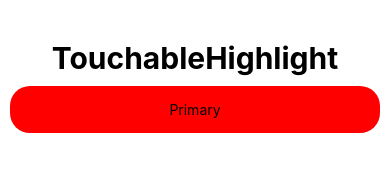
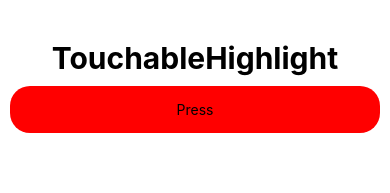
Before and after one commit to Rohit-Nandagawali/learning_react_native, a React Native app: screen / in a window 390 px wide. Shown: the top 193 px of the page. Built offline with nearby package versions, Linux system fonts and the light colour scheme.

Commit message:
learned about modal
there are some props of modal, visible, animation type, trasperent

```diff
--- a/App.tsx
+++ b/App.tsx
@@ -7,27 +7,37 @@ import {
   View,
   StyleSheet,
   TouchableHighlight,
-  ActivityIndicator,
+  Modal,
+  Button,
 
 } from 'react-native';
 
 
 
 function App(): JSX.Element {
-
-  const [show,setShow]=useState(false)
-
+  const [show, setShow]=useState(false)
   return (
-    <View >
+    <View style={Internalstyles.main}>
       <Text style={{ fontSize: 30, fontWeight: 'bold', marginTop: 40, alignSelf: 'center' }}>TouchableHighlight</Text>
+      <Modal
+      transparent={true}
+      visible={show}
+      animationType="slide"
+       >
+        <View style={Internalstyles.centerView}>
+          <View style={Internalstyles.modalView}>
+            <Text style={{fontSize:30,marginBottom:10}}>
+              This is modal
+            </Text>
+            <Button onPress={()=>setShow(false)} title='Close'></Button>
+          </View>
+        </View>
+      </Modal>
 
       <TouchableHighlight onPress={()=>setShow(true)} style={Internalstyles.Button}>
-        <Text>Primary</Text>
+        <Text>Press</Text>
       </TouchableHighlight>
 
-      {/* <ActivityIndicator size={"large"} color="red" animating={show}/> */}
-
-      {show?<ActivityIndicator size={"large"} color="red"/>:null}
 
     </View>
   );
@@ -37,6 +47,24 @@ function App(): JSX.Element {
 
 // defining Internal styling using StyleSheet.create()
 const Internalstyles = StyleSheet.create({
+  main:{
+    flex:1,
+
+  },
+  centerView:{
+    flex:1,
+    alignItems:"center",
+    justifyContent:"center"
+
+  },
+  modalView:{
+    backgroundColor:"white",
+    padding:40,
+    borderRadius:10,
+    shadowColor:"blue",
+    elevation:20,
+
+  },
   TextInput: {
     color: "black",
     fontSize: 20,
```
